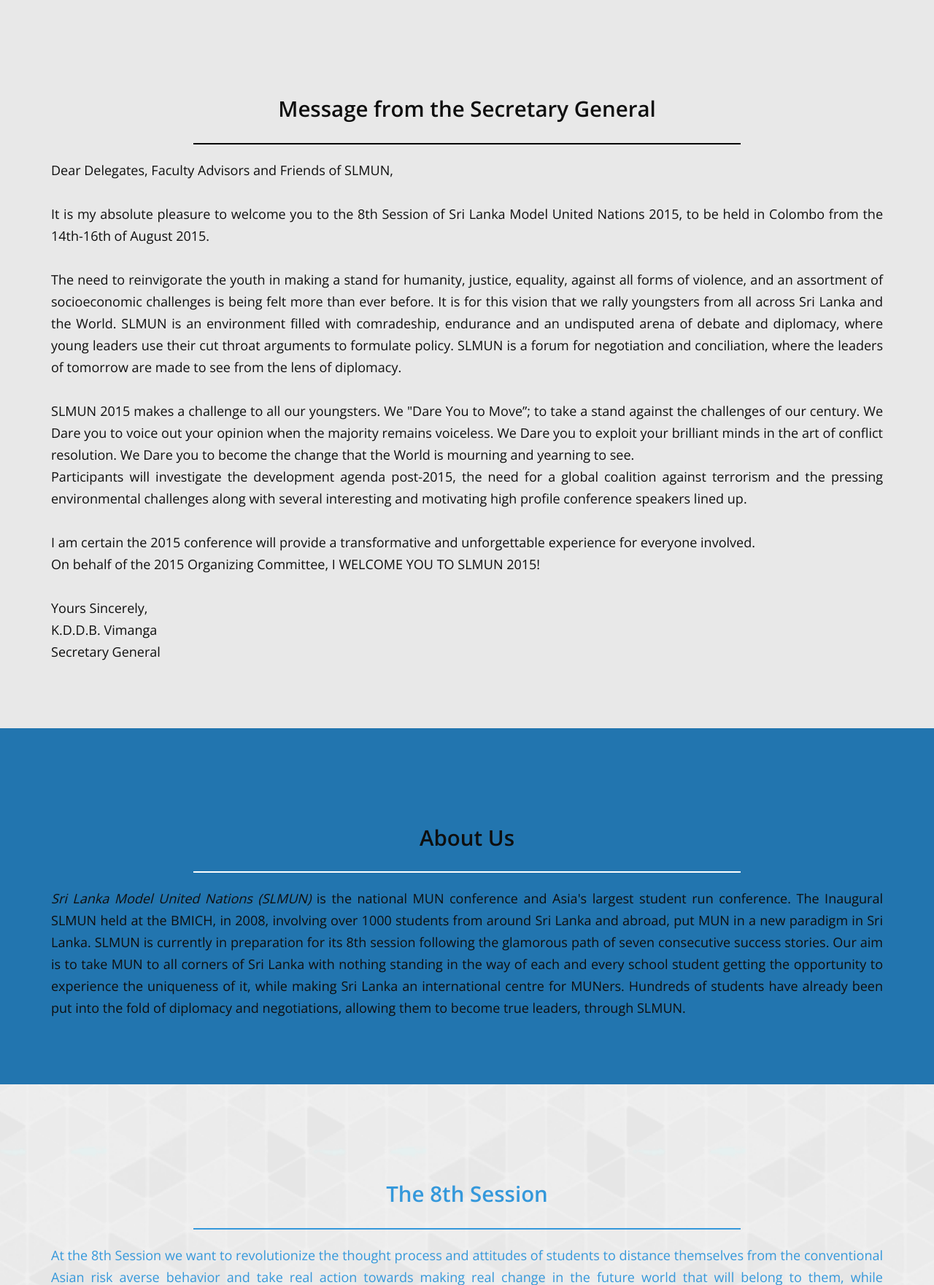
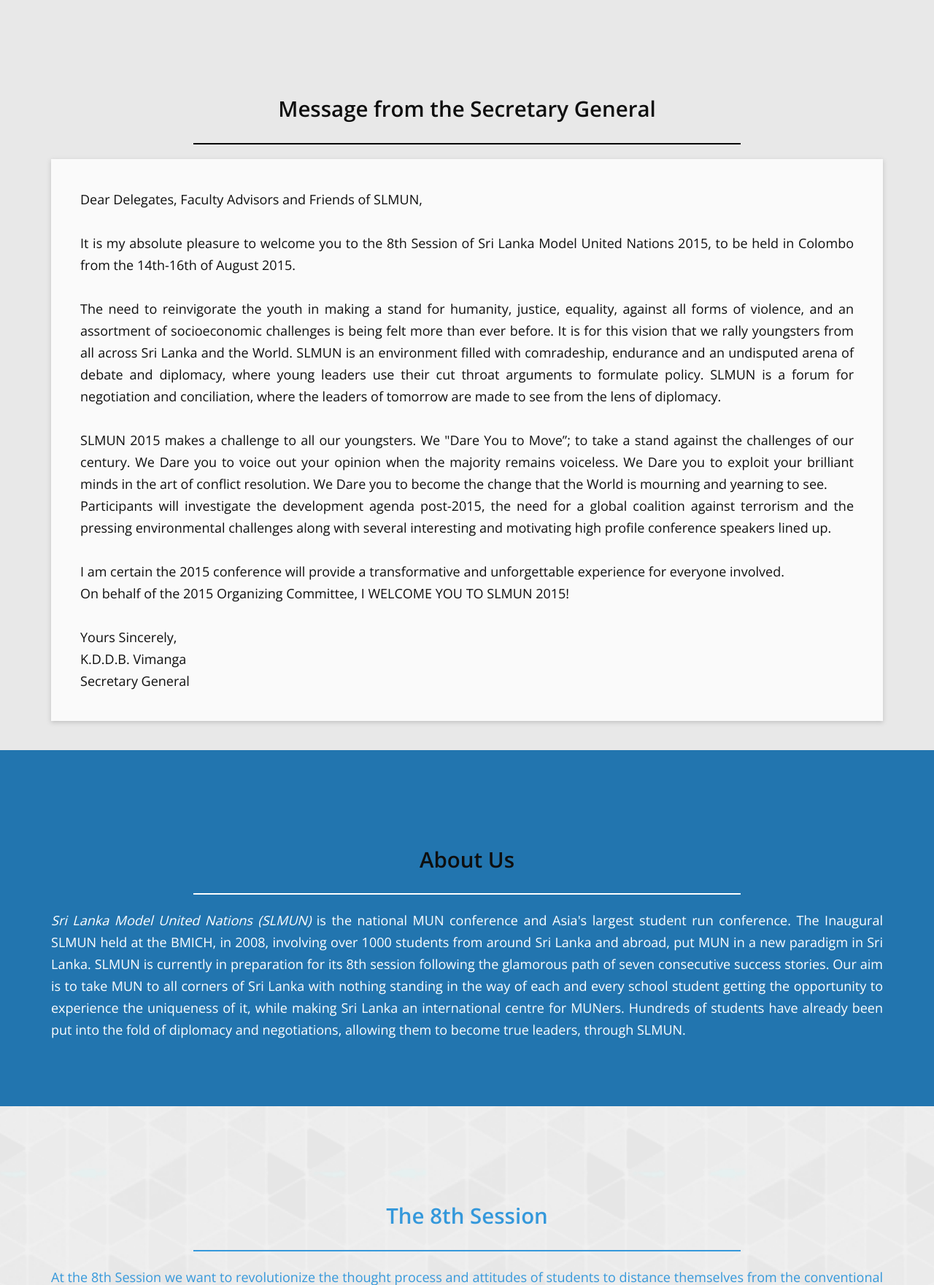
Before and after one commit to Saturnfive/SLMUN15, a PHP site: page / in a window 1280 px wide. Shown: the part 799-2560 px from the top of the page at 73% size. Run offline with PHP 8.4, Linux system fonts and the light colour scheme; some libraries are stand-ins or nearby versions.

Commit message:
added colours. added page style on sec gen message

```diff
--- a/css/app.css
+++ b/css/app.css
@@ -211,7 +211,7 @@ h1,
 .section4 h1,
 .section5 h1,
 .section6 h1,
-.section0 h1{
+.section0 h1 {
 	padding-top: 114px;
 	/*    font-size: 33.7px;*/
 
@@ -244,15 +244,20 @@ h1,
 .section2 p,
 .section3 p,
 .section4 p,
-.section0 p{
+.section0 p {
 	padding-bottom: 80px;
 	/*    font-size: 20.6px;*/
 
-	color: #0e0e0e;
+	color: #fff;
 	text-align: justify;
 	font-weight: 400;
 	font-size: 1.288em;
 	line-height: 30px;
+}
+
+.section0 p {
+	color: #0e0e0e;
+	padding-bottom: 40px;
 }
 
 .section2 p {
@@ -276,9 +281,10 @@ h1,
 	font-size: 0.75em;
 }
 
-.section0{
+.section0 {
 	background-color: #e8e8e8;
 }
+
 .section1 {
 	background-color: #2275af;
 }
@@ -319,8 +325,8 @@ hr.blue-line {
 }
 
 hr.black-line {
-    border-width: 2px;
-    border-color: #000;
+	border-width: 2px;
+	border-color: #000;
 }
 
 .ontop {
@@ -690,3 +696,16 @@ a h5 {
 .dropdown-menu li a {
 	padding-left: 30px;
 }
+
+.page {
+	background-color: #FAFAFA;
+	/*	border: 1px solid #BBB;*/
+
+	box-shadow: 0 2px 6px rgba(100, 100, 100, 0.3);
+	padding-top: 5vh;
+	padding-bottom: 5vh;
+	padding-right: 5vh;
+	padding-left: 5vh;
+	margin-bottom: 40px;
+
+}
--- a/css/commi.css
+++ b/css/commi.css
@@ -1,6 +1,6 @@
 body {
 	padding-top: 17vh;
-	background-color: #e2e9f5;
+	background-color: #F1F1F1;
 }
 
 .title {
@@ -139,7 +139,7 @@ td {
 }
 
 .page {
-	background-color: #FFFBFA;
+	background-color: #FFFFFF;
 /*	border: 1px solid #BBB;*/
 	box-shadow: 0 2px 6px rgba(100, 100, 100, 0.3);
 	padding-top: 5vh;
--- a/index.html
+++ b/index.html
@@ -155,8 +155,8 @@
 
 
 					<div class="row">
-						<div class="col-md-12 col-xs-10 col-xs-offset-1 col-md-offset-0">
-							<p>Dear Delegates, Faculty Advisors and Friends of SLMUN,
+						<div class="col-md-12 col-xs-10 col-xs-offset-1 col-md-offset-0" >
+							<p class="page">Dear Delegates, Faculty Advisors and Friends of SLMUN,
 								<br /><br />It is my absolute pleasure to welcome you to the 8th Session of Sri Lanka Model United Nations 2015, to be held in Colombo from the 14th-16th of August 2015.
 								<br /><br />The need to reinvigorate the youth in making a stand for humanity, justice, equality, against all forms of violence, and an assortment of socioeconomic challenges is being felt more than ever before. It is for this vision that we rally youngsters from all across Sri Lanka and the World. SLMUN is an environment filled with comradeship, endurance and an undisputed arena of debate and diplomacy, where young leaders use their cut throat arguments to formulate policy. SLMUN is a forum for negotiation and conciliation, where the leaders of tomorrow are made to see from the lens of diplomacy.
 								<br /><br /> SLMUN 2015 makes a challenge to all our youngsters. We "Dare You to Move”; to take a stand against the challenges of our century. We Dare you to voice out your opinion when the majority remains voiceless. We Dare you to exploit your brilliant minds in the art of conflict resolution. We Dare you to become the change that the World is mourning and yearning to see.
```
